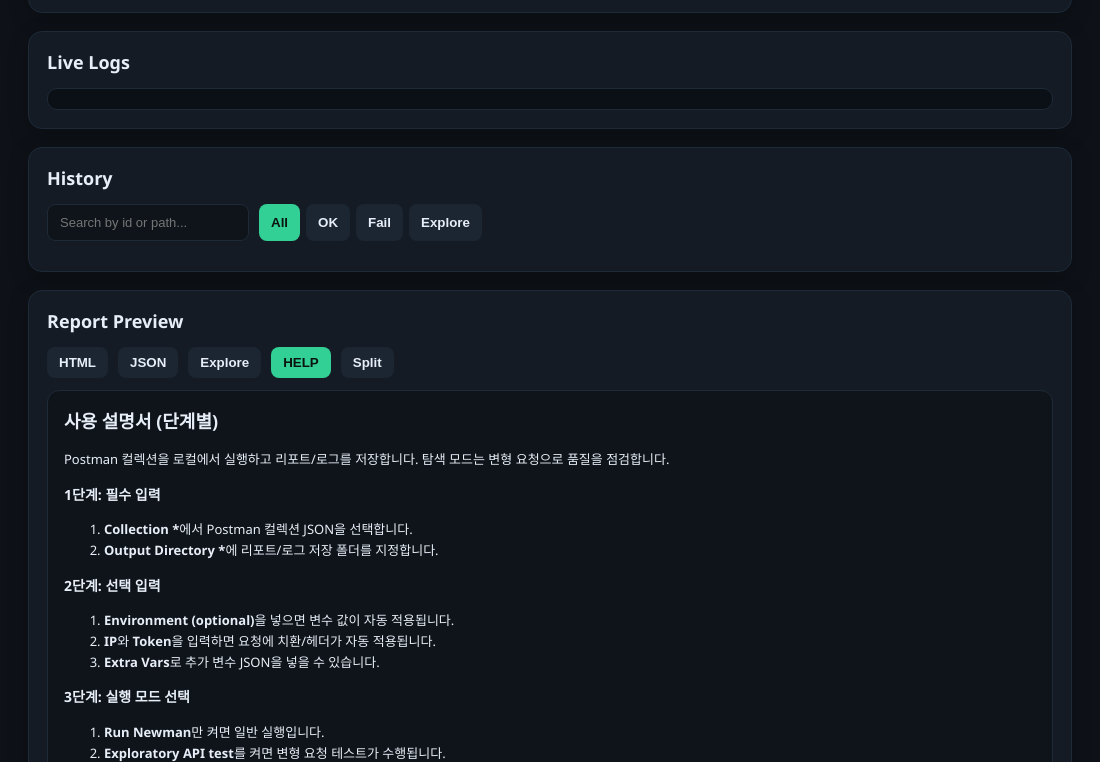
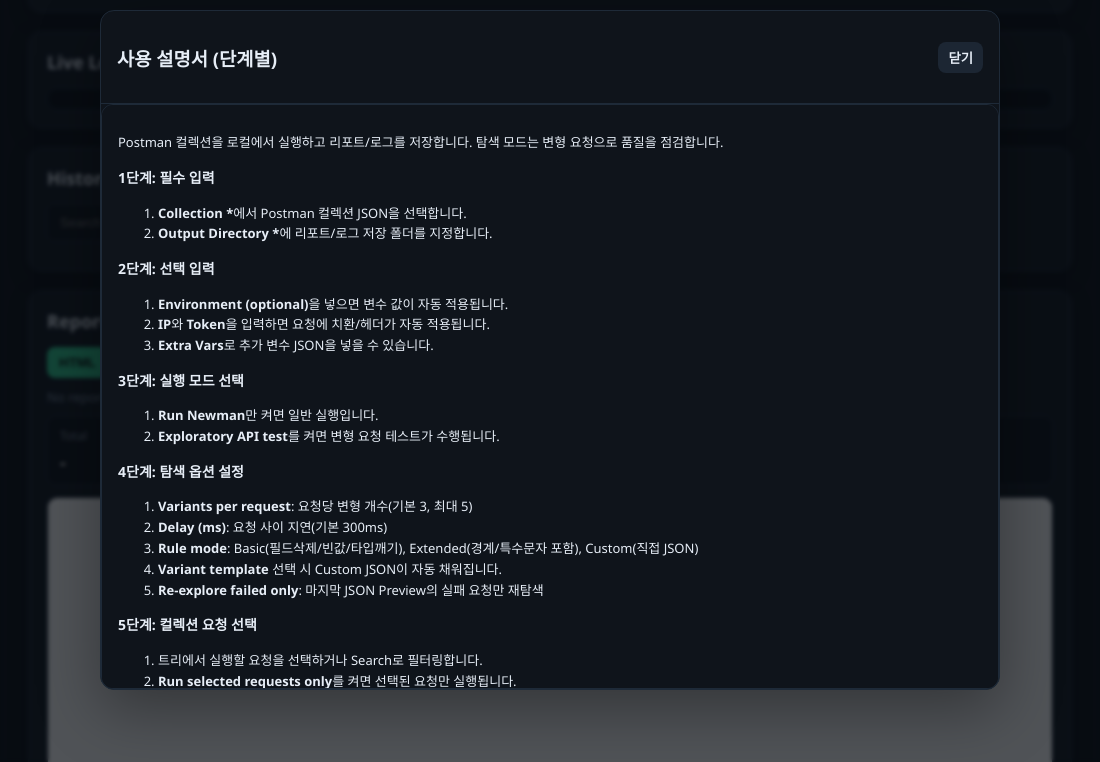
Before and after one commit to jeongminkim901/newman-desktop-runner, an Electron app: page index.html in a window 1100 px wide. Both pictures are taken after a click on the button "HELP". Shown: the part 1391-2153 px from the top of the page. Drawn offline with Linux system fonts and the light colour scheme; no server answers.

Commit message:
feat: show help as modal

```diff
--- a/index.html
+++ b/index.html
@@ -220,8 +220,14 @@
           <div class="failures-title">Failed Requests</div>
           <ul id="failureList" class="failure-list"></ul>
         </div>
-        <div id="helpPanel" class="help-panel hidden">
+        <div id="helpModal" class="modal hidden" role="dialog" aria-modal="true">
+          <div class="modal-backdrop" data-close="1"></div>
+          <div class="modal-card">
+            <div class="modal-header">
               <h3>사용 설명서 (단계별)</h3>
+              <button id="helpClose" class="ghost" type="button">닫기</button>
+            </div>
+            <div class="modal-body help-panel">
               <p>Postman 컬렉션을 로컬에서 실행하고 리포트/로그를 저장합니다. 탐색 모드는 변형 요청으로 품질을 점검합니다.</p>
 
               <h4>1단계: 필수 입력</h4>
@@ -287,6 +293,8 @@
                 <li>실패만 재실행이 안됨: JSON Preview를 먼저 열어야 함</li>
               </ul>
             </div>
+          </div>
+        </div>
       </section>
     </main>
 
--- a/renderer.js
+++ b/renderer.js
@@ -47,7 +47,8 @@ const previewSummary = el("previewSummary");
 const previewCards = document.querySelector(".cards");
 const previewPanel = document.querySelector(".preview");
 const failuresPanel = document.querySelector(".failures");
-const helpPanel = el("helpPanel");
+const helpModal = el("helpModal");
+const helpClose = el("helpClose");
 const historySearch = el("historySearch");
 const filterAll = el("filterAll");
 const filterOk = el("filterOk");
@@ -209,7 +210,7 @@ function appendLog(line) {
 }
 
 window.api.onRunLog((msg) => appendLog(msg));
-window.api.onOpenHelp(() => setPreviewMode("help"));
+window.api.onOpenHelp(() => openHelpModal());
 
 async function refreshHistory() {
   const history = await window.api.getHistory();
@@ -311,33 +312,39 @@ pickDirBtn.addEventListener("click", async () => {
   if (dir) outputDirInput.value = dir;
 });
 
+function openHelpModal() {
+  if (helpModal) helpModal.classList.remove("hidden");
+}
+
+function closeHelpModal() {
+  if (helpModal) helpModal.classList.add("hidden");
+}
+
 function setPreviewMode(mode) {
   const isHtml = mode === "html";
   const isJson = mode === "json";
   const isExplore = mode === "explore";
-  const isHelp = mode === "help";
   const isSplit = mode === "split";
 
   tabHtml.classList.toggle("active", isHtml);
   tabJson.classList.toggle("active", isJson);
   tabExplore.classList.toggle("active", isExplore);
-  tabHelp.classList.toggle("active", isHelp);
+  tabHelp.classList.remove("active");
   tabSplit.classList.toggle("active", isSplit);
 
   splitPreview.classList.toggle("hidden", !isSplit);
-  htmlSoloPreview.classList.toggle("hidden", !isHtml || isHelp);
-  jsonSoloPreview.classList.toggle("hidden", !(isJson || isExplore) || isHelp);
+  htmlSoloPreview.classList.toggle("hidden", !isHtml);
+  jsonSoloPreview.classList.toggle("hidden", !(isJson || isExplore));
 
   if (isSplit) {
     htmlPreview.classList.remove("hidden");
     jsonPreview.classList.remove("hidden");
   }
 
-  previewSummary.classList.toggle("hidden", isHelp);
-  if (previewCards) previewCards.classList.toggle("hidden", isHelp);
-  if (previewPanel) previewPanel.classList.toggle("hidden", isHelp);
-  if (failuresPanel) failuresPanel.classList.toggle("hidden", isHelp);
-  if (helpPanel) helpPanel.classList.toggle("hidden", !isHelp);
+  previewSummary.classList.toggle("hidden", false);
+  if (previewCards) previewCards.classList.toggle("hidden", false);
+  if (previewPanel) previewPanel.classList.toggle("hidden", false);
+  if (failuresPanel) failuresPanel.classList.toggle("hidden", false);
 }
 
 async function loadHtmlPreview(htmlPath) {
@@ -541,8 +548,18 @@ tabExplore.addEventListener("click", () => {
 });
 
 tabHelp.addEventListener("click", () => {
-  setPreviewMode("help");
+  openHelpModal();
 });
+
+if (helpClose) helpClose.addEventListener("click", closeHelpModal);
+if (helpModal) {
+  helpModal.addEventListener("click", (e) => {
+    const target = e.target;
+    if (target && target.getAttribute && target.getAttribute("data-close") === "1") {
+      closeHelpModal();
+    }
+  });
+}
 
 tabSplit.addEventListener("click", () => {
   setPreviewMode("split");
--- a/styles.css
+++ b/styles.css
@@ -481,7 +481,6 @@ pre#jsonSoloPreview {
 }
 
 .help-panel {
-  margin-top: 12px;
   border: 1px solid var(--border);
   border-radius: 12px;
   padding: 16px;
@@ -504,3 +503,49 @@ pre#jsonSoloPreview {
   margin: 0 0 8px;
   padding-left: 18px;
 }
+
+.modal {
+  position: fixed;
+  inset: 0;
+  z-index: 1000;
+}
+
+.modal-backdrop {
+  position: absolute;
+  inset: 0;
+  background: rgba(6, 10, 16, 0.7);
+  backdrop-filter: blur(2px);
+}
+
+.modal-card {
+  position: relative;
+  width: min(900px, 90vw);
+  max-height: 85vh;
+  margin: 6vh auto;
+  background: #0f141b;
+  border: 1px solid var(--border);
+  border-radius: 14px;
+  box-shadow: 0 20px 60px rgba(0,0,0,0.35);
+  display: flex;
+  flex-direction: column;
+}
+
+.modal-header {
+  display: flex;
+  align-items: center;
+  justify-content: space-between;
+  padding: 14px 16px;
+  border-bottom: 1px solid var(--border);
+}
+
+.modal-body {
+  padding: 14px 16px 18px;
+  overflow: auto;
+}
+
+.ghost {
+  background: #1c2633;
+  color: var(--text);
+  border-radius: 8px;
+  padding: 6px 10px;
+}
```
Lines whose indentation alone changed are shown as unchanged.
